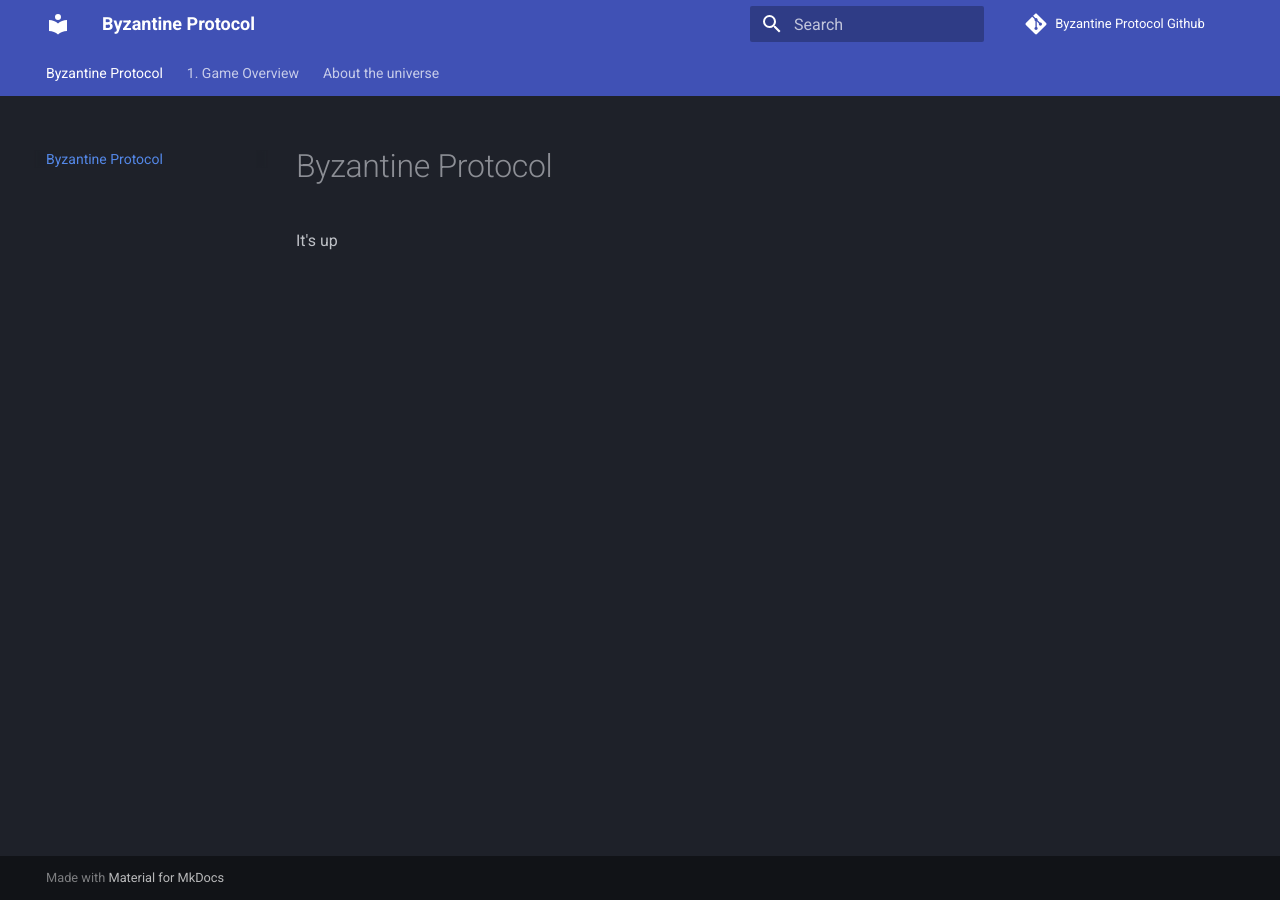
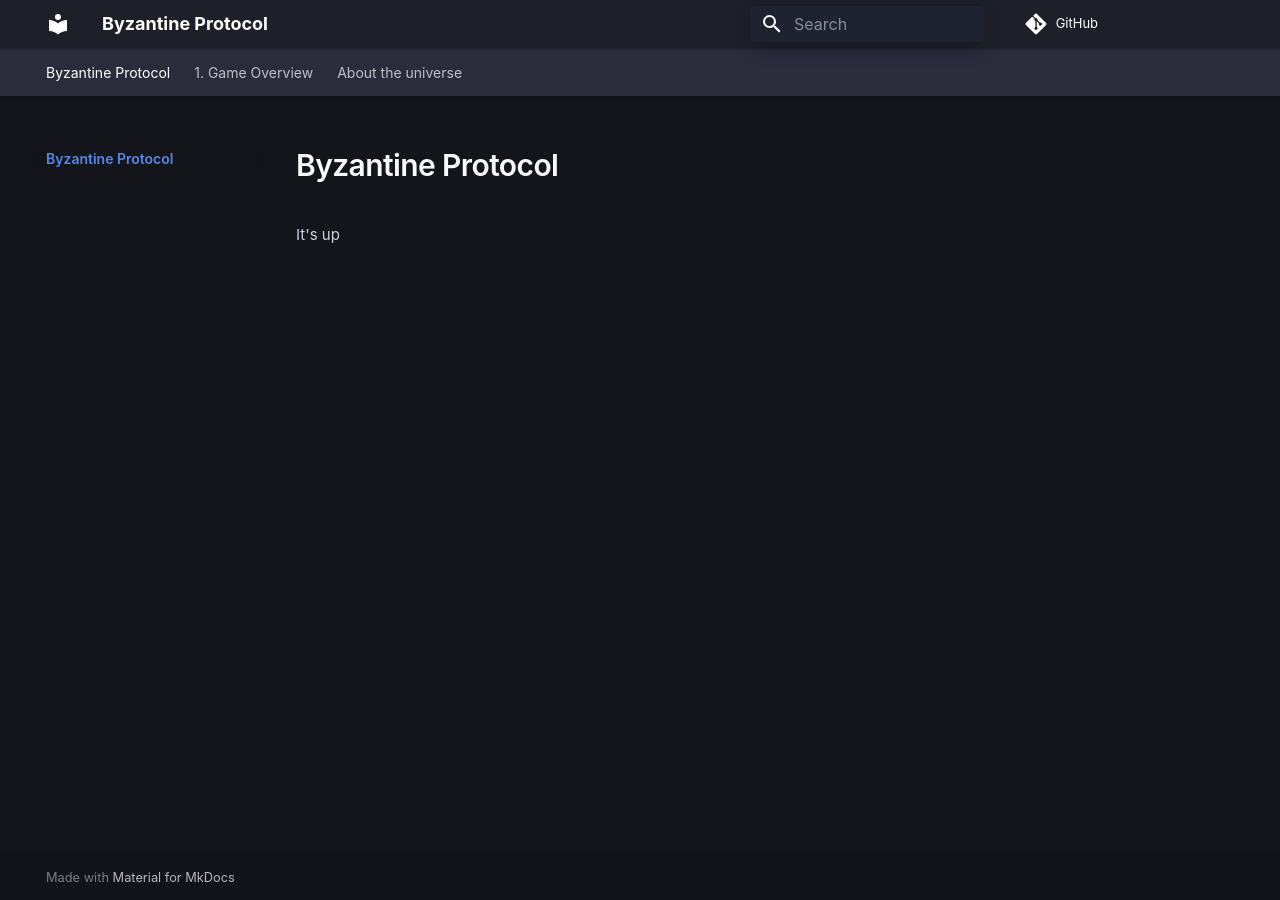
Before and after one commit to somethingdarkside1/Byzantine-Protocol, an MkDocs documentation site: the page built from docs/index.md, in a window 1280 px wide. Built offline with MkDocs 1.6.1 and Material for MkDocs 9.7.7, drawn with Linux system fonts in a browser that asks for light colours; comment, search, counter and statistics services are not loaded.

Commit message:
extra css

```diff
--- /dev/null
+++ b/docs/extra.css
@@ -0,0 +1,272 @@
+/* Elegant Dark Theme for Material for MkDocs */
+
+/* ===========================================================
+   Core Theme Overrides - Colors and Typography
+   =========================================================== */
+
+[data-md-color-scheme="slate"] {
+  /* Refined dark mode color palette with elegant blue accents */
+  --md-primary-fg-color: #1E2029;
+  --md-primary-fg-color--light: #2A2C3C;
+  --md-primary-fg-color--dark: #16171D;
+  --md-accent-fg-color: #82AAFF;
+  --md-accent-fg-color--transparent: rgba(130, 170, 255, 0.1);
+
+  /* Rich, deep background colors */
+  --md-default-bg-color: #14151A;
+  --md-default-bg-color--light: rgba(20, 21, 26, 0.54);
+  --md-default-bg-color--lighter: rgba(20, 21, 26, 0.26);
+  --md-default-bg-color--lightest: rgba(20, 21, 26, 0.07);
+
+  /* Elegant text colors with perfect contrast */
+  --md-typeset-color: #CBD5E1;
+  --md-typeset-a-color: #82AAFF;
+
+  /* Refined code colors for better readability */
+  --md-code-fg-color: #E2E8F0;
+  --md-code-bg-color: #1A1C23;
+  --md-code-hl-color: rgba(130, 170, 255, 0.15);
+
+  /* Table colors */
+  --md-typeset-table-color: rgba(130, 170, 255, 0.15);
+
+  /* Footer colors */
+  --md-footer-bg-color: #16171D;
+  --md-footer-bg-color--dark: #12131A;
+}
+
+/* ===========================================================
+   Typography Enhancements
+   =========================================================== */
+
+:root {
+  /* Modern, premium font stack */
+  --md-text-font: "Inter", "SF Pro Display", -apple-system, BlinkMacSystemFont, "Segoe UI", Roboto, "Helvetica Neue", Arial, sans-serif;
+  /* Ligature-enabled monospace fonts */
+  --md-code-font: "JetBrains Mono", "Fira Code", "SF Mono", SFMono-Regular, ui-monospace, Menlo, Monaco, "Cascadia Mono", monospace;
+}
+
+/* Enhance overall typography */
+.md-typeset {
+  font-size: 0.75rem;
+  line-height: 1.6;
+  -webkit-font-smoothing: antialiased;
+  text-rendering: optimizeLegibility;
+}
+
+/* Refined headings */
+.md-typeset h1 {
+  font-weight: 600;
+  letter-spacing: -0.02em;
+  color: #F8FAFC;
+}
+
+.md-typeset h2 {
+  font-weight: 600;
+  letter-spacing: -0.01em;
+  color: #F1F5F9;
+}
+
+/* ===========================================================
+   Navigation Enhancements
+   =========================================================== */
+
+/* Elegant navigation styling */
+.md-nav__link {
+  transition: all 0.3s ease;
+  border-left: 2px solid transparent;
+  margin-left: -2px;
+}
+
+.md-nav__link:hover {
+  color: var(--md-accent-fg-color);
+  border-left-color: var(--md-accent-fg-color);
+  padding-left: 0.5rem;
+}
+
+/* Active link indicator */
+.md-nav__link--active {
+  color: var(--md-accent-fg-color);
+  font-weight: 600;
+}
+
+/* ===========================================================
+   Content Enhancement
+   =========================================================== */
+
+/* Elegant code blocks */
+.md-typeset pre > code {
+  border-radius: 8px;
+  padding: 1.2em 1.4em;
+  background-color: #1A1C23;
+  border: 1px solid rgba(130, 170, 255, 0.1);
+  box-shadow: 0 4px 6px -1px rgba(0, 0, 0, 0.1),
+              0 2px 4px -1px rgba(0, 0, 0, 0.06);
+}
+
+/* Inline code styling */
+.md-typeset code {
+  border-radius: 4px;
+  padding: 0.2em 0.5em;
+  background-color: rgba(130, 170, 255, 0.1);
+  font-size: 0.95em;
+}
+
+/* Beautiful admonitions */
+.md-typeset .admonition,
+.md-typeset details {
+  border: none;
+  border-radius: 8px;
+  box-shadow: 0 4px 6px -1px rgba(0, 0, 0, 0.1),
+              0 2px 4px -1px rgba(0, 0, 0, 0.06);
+  transition: all 0.3s cubic-bezier(0.4, 0, 0.2, 1);
+}
+
+.md-typeset .admonition:hover,
+.md-typeset details:hover {
+  transform: translateY(-2px);
+  box-shadow: 0 6px 8px -1px rgba(0, 0, 0, 0.15),
+              0 3px 6px -1px rgba(0, 0, 0, 0.09);
+}
+
+/* Enhanced tables */
+.md-typeset table:not([class]) {
+  background-color: var(--md-default-bg-color);
+  border-radius: 8px;
+  box-shadow: 0 4px 6px -1px rgba(0, 0, 0, 0.1);
+  border: 1px solid rgba(130, 170, 255, 0.1);
+}
+
+.md-typeset table:not([class]) th {
+  background-color: rgba(130, 170, 255, 0.1);
+  border-bottom: 1px solid rgba(130, 170, 255, 0.2);
+  color: #F8FAFC;
+}
+
+.md-typeset table:not([class]) tr:hover {
+  background-color: rgba(130, 170, 255, 0.05);
+}
+
+/* ===========================================================
+   Search Enhancement
+   =========================================================== */
+
+/* Elegant search modal */
+.md-search__inner {
+  border-radius: 8px;
+  background-color: #1A1C23;
+  box-shadow: 0 8px 16px rgba(0, 0, 0, 0.2);
+}
+
+.md-search__input {
+  background-color: rgba(130, 170, 255, 0.1);
+  border-radius: 4px;
+}
+
+.md-search__input::placeholder {
+  color: rgba(203, 213, 225, 0.6);
+}
+
+/* ===========================================================
+   Header and Navigation Tabs
+   =========================================================== */
+
+/* Refined header */
+.md-header {
+  background-color: var(--md-primary-fg-color);
+  box-shadow: 0 1px 3px rgba(0, 0, 0, 0.12),
+              0 1px 2px rgba(0, 0, 0, 0.24);
+}
+
+/* Beautiful navigation tabs */
+.md-tabs {
+  background-color: var(--md-primary-fg-color--light);
+  box-shadow: 0 1px 3px rgba(0, 0, 0, 0.12);
+}
+
+.md-tabs__link {
+  opacity: 0.7;
+  transition: opacity 0.3s ease, transform 0.3s ease;
+}
+
+.md-tabs__link:hover {
+  opacity: 1;
+  transform: translateY(-1px);
+}
+
+.md-tabs__link--active {
+  opacity: 1;
+}
+
+/* ===========================================================
+   Scrollbar Styling
+   =========================================================== */
+
+/* Custom scrollbar for dark theme */
+::-webkit-scrollbar {
+  width: 8px;
+  height: 8px;
+}
+
+::-webkit-scrollbar-track {
+  background: rgba(130, 170, 255, 0.05);
+}
+
+::-webkit-scrollbar-thumb {
+  background: rgba(130, 170, 255, 0.2);
+  border-radius: 4px;
+}
+
+::-webkit-scrollbar-thumb:hover {
+  background: rgba(130, 170, 255, 0.3);
+}
+
+/* ===========================================================
+   Footer Enhancement
+   =========================================================== */
+
+/* Elegant footer */
+.md-footer {
+  background-color: var(--md-footer-bg-color);
+  box-shadow: 0 -1px 3px rgba(0, 0, 0, 0.12);
+}
+
+.md-footer-meta {
+  background-color: var(--md-footer-bg-color--dark);
+}
+
+/* ===========================================================
+   Animation & Transitions
+   =========================================================== */
+
+/* Smooth transitions for interactive elements */
+.md-typeset a,
+.md-nav__link,
+.md-header-nav__button,
+.md-search__input {
+  transition: all 0.3s cubic-bezier(0.4, 0, 0.2, 1);
+}
+
+/* Hover effects for links */
+.md-typeset a:hover {
+  color: var(--md-accent-fg-color);
+  text-decoration: none;
+  border-bottom: 1px dotted var(--md-accent-fg-color);
+}
+
+/* ===========================================================
+   Print Optimization
+   =========================================================== */
+
+@media print {
+  [data-md-color-scheme="slate"] {
+    --md-default-bg-color: #ffffff;
+    --md-default-fg-color: #000000;
+    --md-typeset-a-color: #0056b3;
+  }
+
+  .md-typeset a {
+    color: var(--md-typeset-a-color) !important;
+    text-decoration: underline;
+  }
+}
--- a/mkdocs.yml
+++ b/mkdocs.yml
@@ -1,8 +1,5 @@
 site_name: Byzantine Protocol
 repo_url: https://github.com/somethingdarkside1/Byzantine-Protocol/
-repo_name: Byzantine Protocol Github
-site_url: https://byzantineprotocol.com/
-site_author: Vitali Liouti
 theme:
   name: material
   palette:
@@ -23,8 +20,23 @@ theme:
     - search.highlight
     - search.suggest
     - search.share
+extra_css:
+  - extra.css
 plugins:
   - search
   - table-reader
   - autolinks
   - bootstrap-tables
+  - minify:
+      minify_html: true
+      minify_js: true
+      minify_css: true
+      htmlmin_opts:
+          remove_comments: true
+      cache_safe: true
+      js_files:
+          - my/javascript/dir/file1.js
+          - my/javascript/dir/file2.js
+      css_files:
+          - my/css/dir/file1.css
+          - my/css/dir/file2.css
```
Also changed, not shown: 2 other files.
